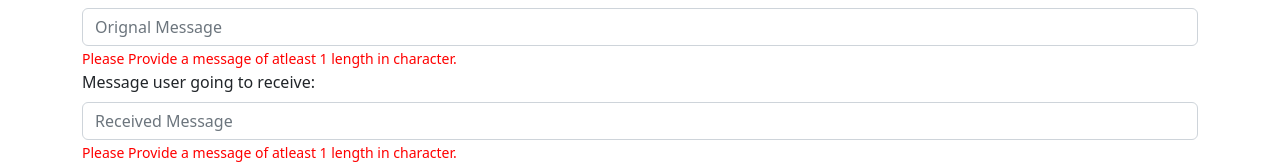
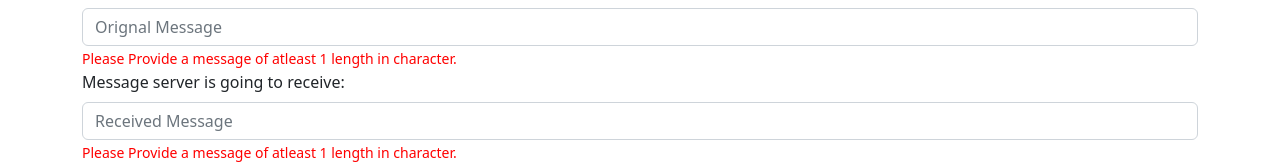
Before and after one commit to jaiswalkishan09/CRUD-Operation-With-Digital-Signature-Verification-Frontend, a React (Create React App) app in the folder my-app/: page /verify in a window 1280 px wide. Shown: the part 269-433 px from the top of the page. Built offline with nearby package versions, Linux system fonts and the light colour scheme.

Commit message:
message changed

```diff
--- a/my-app/src/components/verifyMessage.js
+++ b/my-app/src/components/verifyMessage.js
@@ -95,7 +95,7 @@ function Login() {
                     </Form.Text>:""}
                 </Form.Group>
                 <Form.Group>
-                    <Form.Label className="text-left">Message user going to receive:</Form.Label>
+                    <Form.Label className="text-left">Message server is going to receive:</Form.Label>
                     <Form.Control type='text' placeholder="Received Message" onChange={messageReceivedSet} value={messageReceived}></Form.Control>
                     { messageReceivedCheck?<Form.Text  style={{color:"red"}}>
                     Please Provide a message of atleast 1 length in character.
```
